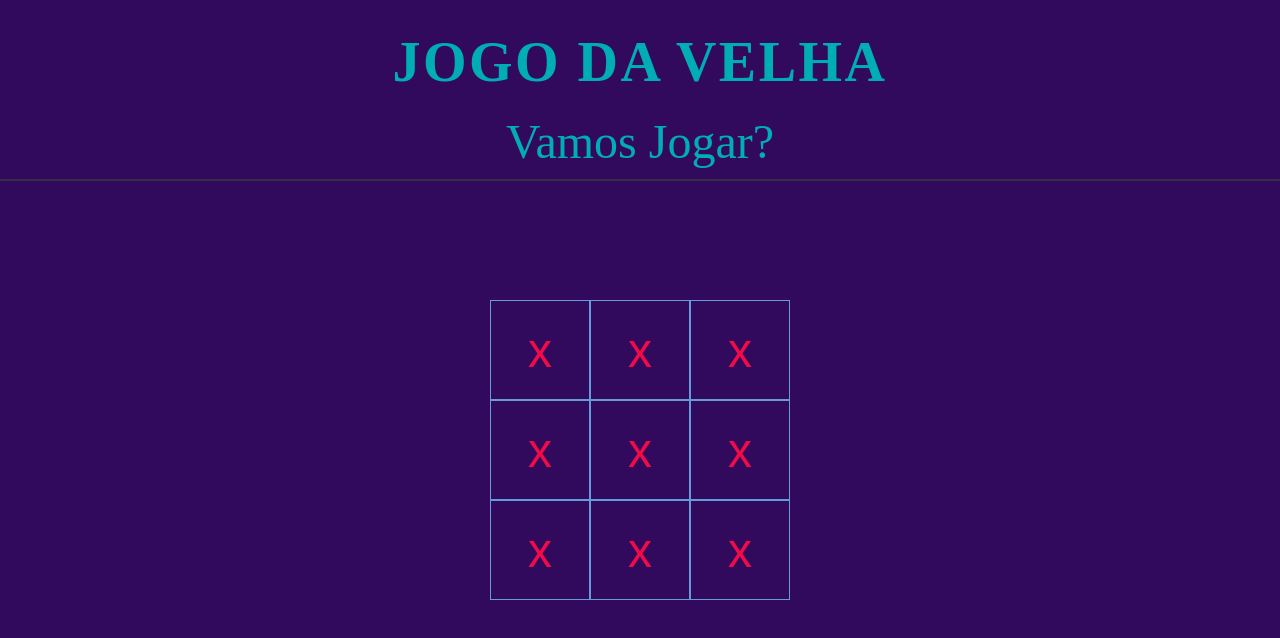
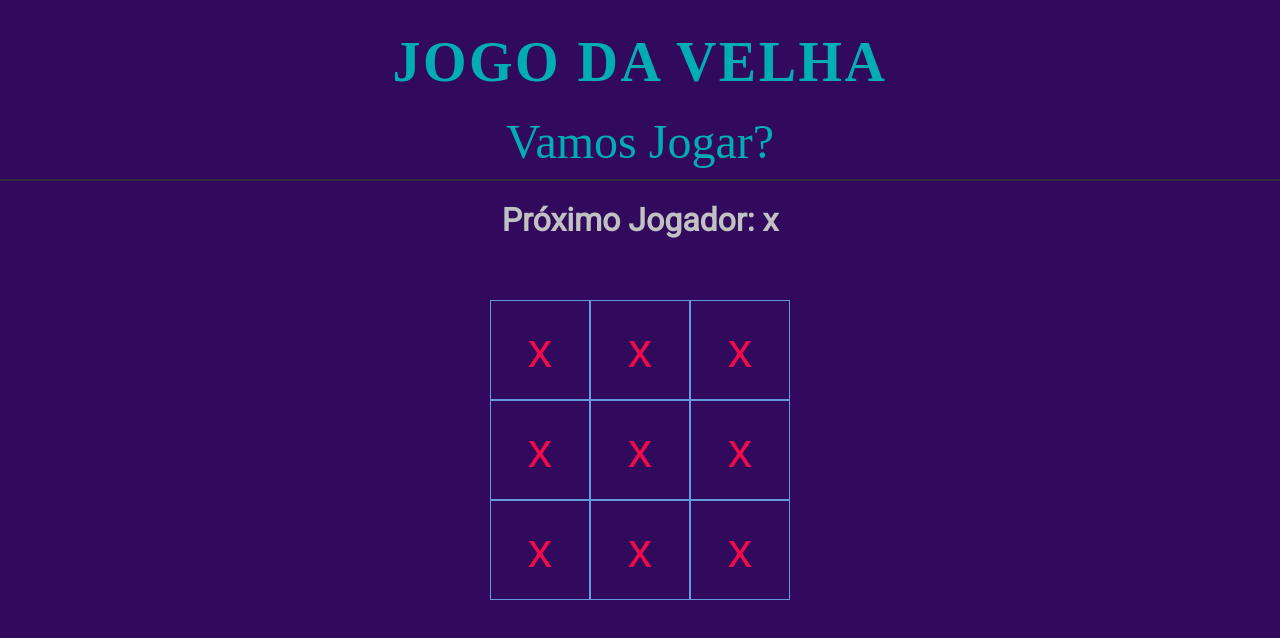
Before and after one commit to andreMCD/jogo-da-velha-app, a React (Create React App) app: page / in a window 1280 px wide. Shown: the top 638 px of the page. Built offline with nearby package versions, Linux system fonts and the light colour scheme.

Commit message:
import do componente nextPlayer

```diff
--- a/src/App.js
+++ b/src/App.js
@@ -6,6 +6,7 @@ import "./App.css";
 import ContainerHead from "./Components/HeaderApp";
 import ContentBoard from "./Components/ContentBoard";
 import SquareButton from "./Components/SquareButton";
+import NextPlayer from "./Components/NextPlayer";
 
 const squaresCount = () => {
   let max = 9;
@@ -21,6 +22,7 @@ const App = () => {
   return (
     <Fragment>
       <ContainerHead />
+      <NextPlayer />
       <ContentBoard>{squaresCount()}</ContentBoard>
     </Fragment>
   );
```
